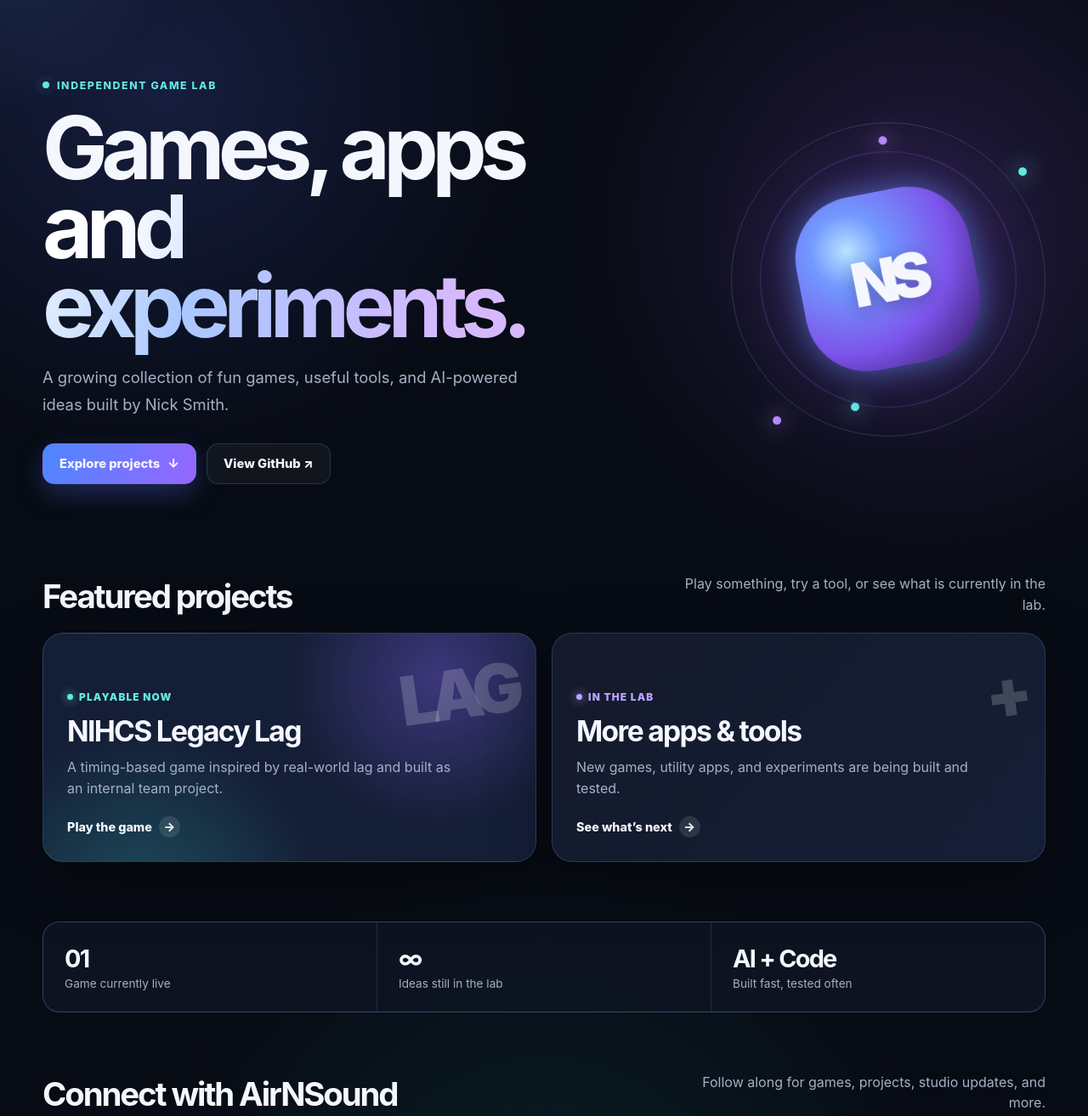
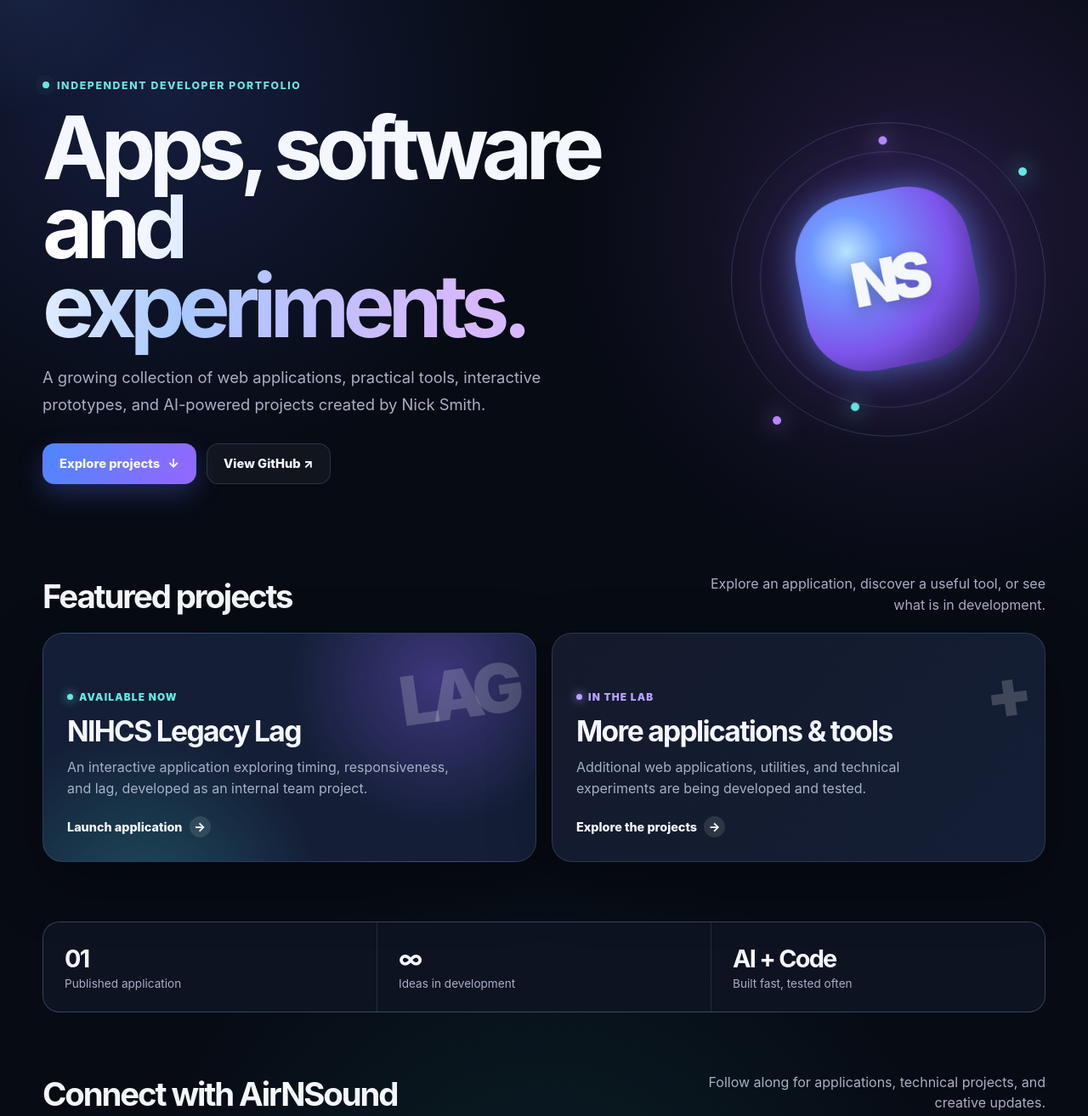
Before and after one commit to nastroseidon/nastroseidon.github.io, a plain HTML site: page index.html in a window 1280 px wide. Shown: the part 60-1374 px from the top of the page at 85% size. Drawn offline with Linux system fonts and the light colour scheme.

Commit message:
Revise title and meta tags for portfolio site
Updated the title and meta tags for better SEO and clarity. Changed references from games and apps to software projects and web applications.

```diff
--- a/index.html
+++ b/index.html
@@ -4,7 +4,21 @@
   <meta charset="UTF-8" />
   <meta name="viewport" content="width=device-width, initial-scale=1.0" />
   <meta name="theme-color" content="#070b14" />
-  <title>Nick Smith — Games & Apps</title>
+  <title>Nick Smith | Software Projects &amp; Web Applications</title>
+  <meta
+    name="description"
+    content="Explore software projects, web applications, practical tools, and technical experiments developed by Nick Smith."
+  />
+  <meta name="author" content="Nick Smith" />
+  <link rel="canonical" href="https://nicksmith.app/" />
+  <meta property="og:type" content="website" />
+  <meta property="og:url" content="https://nicksmith.app/" />
+  <meta property="og:title" content="Nick Smith | Software Projects &amp; Web Applications" />
+  <meta
+    property="og:description"
+    content="A personal portfolio featuring software projects, web applications, and technical experiments."
+  />
+  <meta name="twitter:card" content="summary" />
 
   <style>
     :root {
@@ -337,7 +351,7 @@
       opacity: 1;
     }
 
-    .game-card {
+    .project-card {
       background:
         radial-gradient(circle at 80% 20%, rgba(137, 102, 255, 0.35), transparent 34%),
         radial-gradient(circle at 20% 120%, rgba(60, 227, 214, 0.24), transparent 38%),
@@ -392,7 +406,7 @@
       line-height: 1.55;
     }
 
-    .play-link {
+    .project-link {
       display: inline-flex;
       align-items: center;
       gap: 8px;
@@ -402,7 +416,7 @@
       font-weight: 850;
     }
 
-    .play-link span {
+    .project-link span {
       display: inline-grid;
       place-items: center;
       width: 25px;
@@ -412,7 +426,7 @@
       transition: transform 0.2s ease;
     }
 
-    .card:hover .play-link span {
+    .card:hover .project-link span {
       transform: translateX(4px);
     }
 
@@ -643,17 +657,17 @@
         <div>
           <div class="eyebrow">
             <span class="live-dot"></span>
-            Independent game lab
+            Independent developer portfolio
           </div>
 
           <h1>
-            Games, apps<br>
+            Apps, software<br>
             <span class="gradient-text">and experiments.</span>
           </h1>
 
           <p class="intro">
-            A growing collection of fun games, useful tools, and AI-powered ideas
-            built by Nick Smith.
+            A growing collection of web applications, practical tools, interactive
+            prototypes, and AI-powered projects created by Nick Smith.
           </p>
 
           <div class="hero-actions">
@@ -682,21 +696,22 @@
       <section id="projects">
         <div class="section-heading">
           <h2>Featured projects</h2>
-          <p>Play something, try a tool, or see what is currently in the lab.</p>
+          <p>Explore an application, discover a useful tool, or see what is in development.</p>
         </div>
 
         <div class="grid">
           <a
-            class="card game-card"
+            class="card project-card"
             href="https://nastroseidon.github.io/nihcs-legacylag/"
           >
             <div class="card-art">LAG</div>
-            <div class="tag">Playable now</div>
+            <div class="tag">Available now</div>
             <h3>NIHCS Legacy Lag</h3>
             <p>
-              A timing-based game inspired by real-world lag and built as an internal team project.
+              An interactive application exploring timing, responsiveness, and lag,
+              developed as an internal team project.
             </p>
-            <div class="play-link">Play the game <span>→</span></div>
+            <div class="project-link">Launch application <span>→</span></div>
           </a>
 
           <a
@@ -707,11 +722,12 @@
           >
             <div class="card-art">+</div>
             <div class="tag">In the lab</div>
-            <h3>More apps &amp; tools</h3>
+            <h3>More applications &amp; tools</h3>
             <p>
-              New games, utility apps, and experiments are being built and tested.
+              Additional web applications, utilities, and technical experiments
+              are being developed and tested.
             </p>
-            <div class="play-link">See what’s next <span>→</span></div>
+            <div class="project-link">Explore the projects <span>→</span></div>
           </a>
         </div>
       </section>
@@ -719,12 +735,12 @@
       <section class="stats" aria-label="Site highlights">
         <div class="stat">
           <strong>01</strong>
-          <span>Game currently live</span>
+          <span>Published application</span>
         </div>
 
         <div class="stat">
           <strong>∞</strong>
-          <span>Ideas still in the lab</span>
+          <span>Ideas in development</span>
         </div>
 
         <div class="stat">
@@ -736,7 +752,7 @@
       <section class="socials" id="connect">
         <div class="section-heading">
           <h2>Connect with AirNSound</h2>
-          <p>Follow along for games, projects, studio updates, and more.</p>
+          <p>Follow along for applications, technical projects, and creative updates.</p>
         </div>
 
         <div class="social-links">
```
